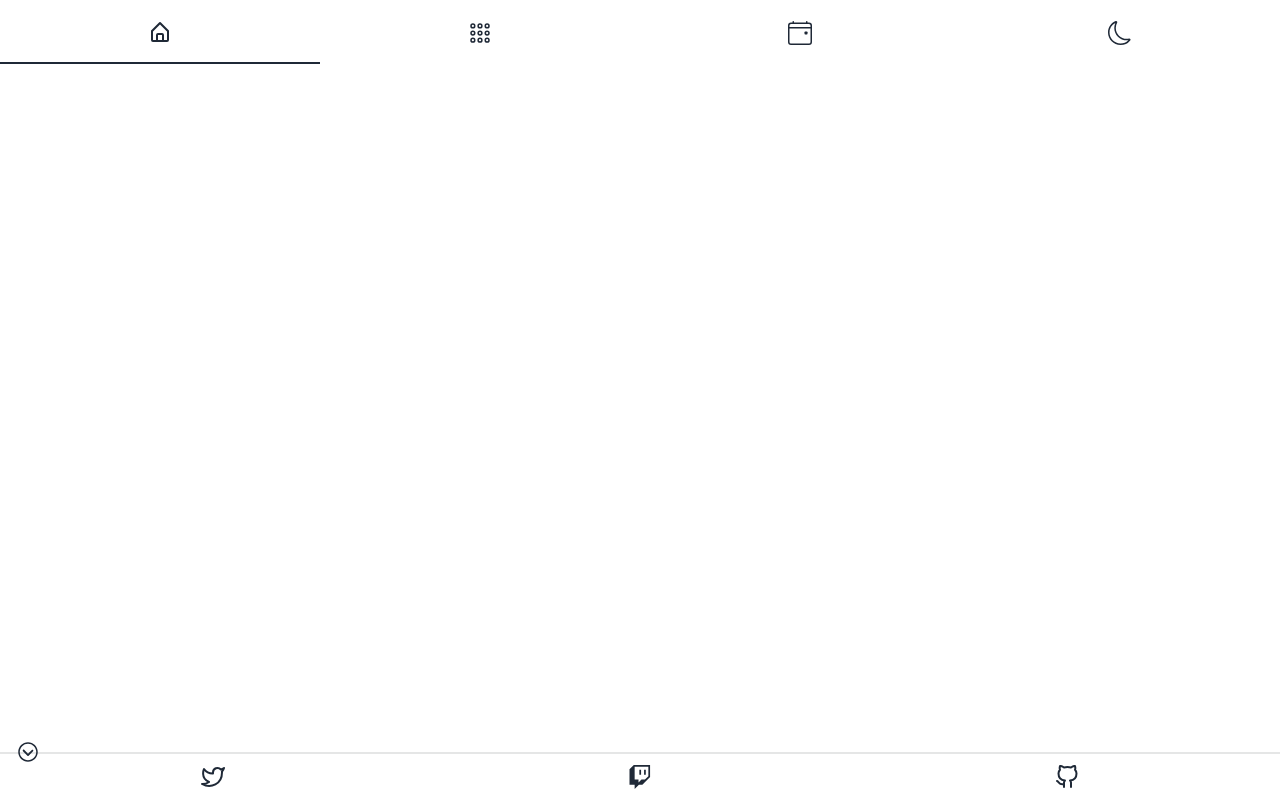
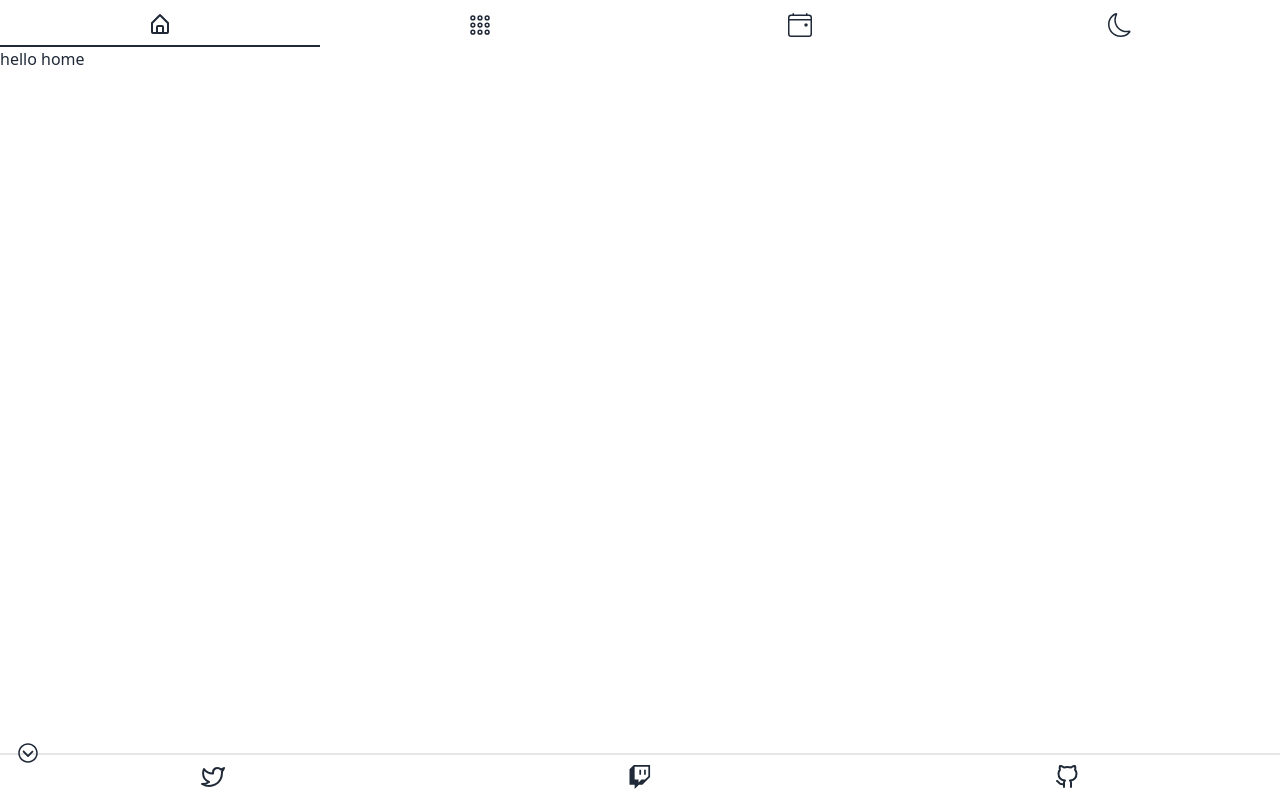
Before and after one commit to Qazalin/qazal.tech, a Next.js app: page / in a window 1280 px wide. Built offline with nearby package versions, Linux system fonts and the light colour scheme; a web font is replaced by a local one.

Commit message:
feat: layout

```diff
--- a/components/Footer.tsx
+++ b/components/Footer.tsx
@@ -32,7 +32,7 @@ export const Footer = () => {
   ];
 
   return (
-    <div className="w-full h-12 fixed bottom-0 ">
+    <div className="w-full h-12 relative">
       <IoIosArrowDropup
         className={classNames(
           svgStyles,
--- a/components/Layout.tsx
+++ b/components/Layout.tsx
@@ -4,9 +4,13 @@ import { Footer } from "./Footer";
 
 export const Layout: React.FC<PropsWithChildren<{}>> = ({ children }) => {
   return (
-    <div className="w-[100vw] h-[100vh]">
-      <Navbar />
-      <div>{children}</div>
+    <div className="w-[100vw] h-[100vh] overflow-hidden flex flex-col">
+      <div className="w-full h-12">
+        <Navbar />
+      </div>
+      <div className="w-[100vw] h-[calc(100vh-5rem)] overflow-y-auto">
+        {children}
+      </div>
       <Footer />
     </div>
   );
--- a/components/Navbar.tsx
+++ b/components/Navbar.tsx
@@ -1,8 +1,6 @@
 import { BiHomeAlt } from "react-icons/bi";
 import { IoAppsOutline } from "react-icons/io5";
 import { ReactElement } from "react";
-import { FiTwitter } from "react-icons/fi";
-import { BsTwitch } from "react-icons/bs";
 import { BsCalendar4Event } from "react-icons/bs";
 import { useRouter } from "next/router";
 import classNames from "classnames";
@@ -19,7 +17,7 @@ export const Navbar = () => {
   ];
 
   return (
-    <div className="btm-nav top-0">
+    <div className="btm-nav h-full relative">
       {navbarSections.map((s, i) => (
         <button
           key={`nav-${i}`}
--- /dev/null
+++ b/components/home/About.tsx
@@ -0,0 +1,12 @@
+export const About = () => {
+  return (
+    <div>
+      <h3>Hey, I'm Qazal</h3>
+      <p>
+        I'm a software engineer with experience in building full-stack solutions
+        at multiple startups. I thrive in fast-paced environments and I love to
+        ship features quickly.
+      </p>
+    </div>
+  );
+};
--- /dev/null
+++ b/components/home/index.ts
@@ -0,0 +1 @@
+export * from "./About";
```
